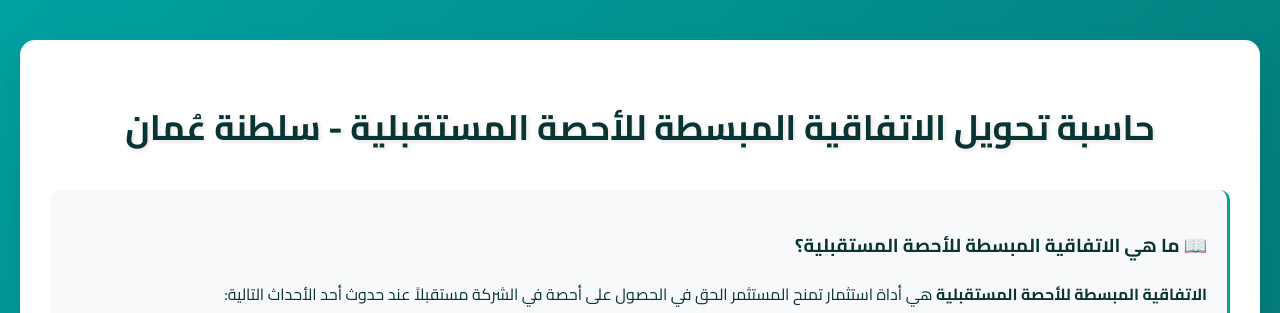
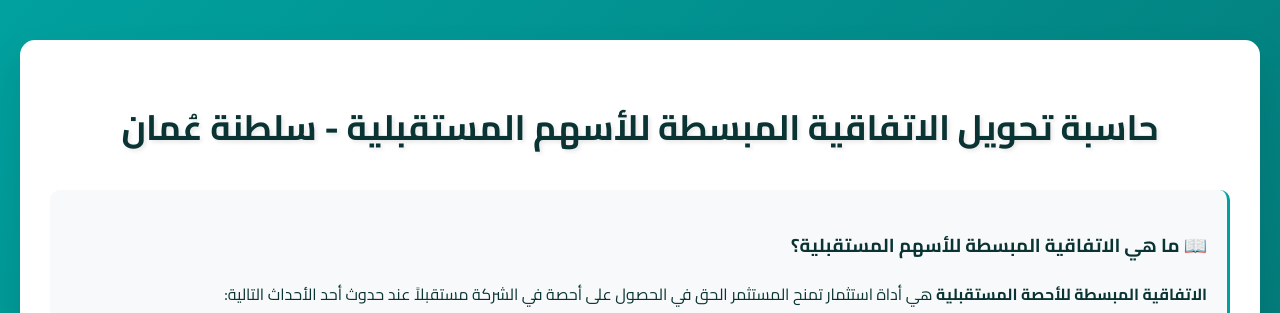
Before and after one commit to al-mazrui/oman-safe-calculator, a plain HTML site: page index.html in a window 1280 px wide. Shown: the top 313 px of the page. Drawn offline with Linux system fonts and the light colour scheme.

Commit message:
Update index.html

```diff
--- a/index.html
+++ b/index.html
@@ -215,10 +215,10 @@
 </head>
 <body>
     <div class="container">
-        <h1>حاسبة تحويل الاتفاقية المبسطة للأحصة المستقبلية - سلطنة عُمان</h1>
+        <h1>حاسبة تحويل الاتفاقية المبسطة للأسهم المستقبلية - سلطنة عُمان</h1>
 
         <div style="background: #f8f9fa; padding: 20px; border-radius: 10px; margin-bottom: 30px; border-right: 3px solid #00a19f;">
-            <h3 style="color: #0a3433; margin-bottom: 15px; text-align: right; font-weight: 700;">📖 ما هي الاتفاقية المبسطة للأحصة المستقبلية؟</h3>
+            <h3 style="color: #0a3433; margin-bottom: 15px; text-align: right; font-weight: 700;">📖 ما هي الاتفاقية المبسطة للأسهم المستقبلية؟</h3>
             <p style="text-align: right; margin-bottom: 10px; color: #0a3433;">
                 <strong>الاتفاقية المبسطة للأحصة المستقبلية</strong> هي أداة استثمار تمنح المستثمر الحق في الحصول على أحصة في الشركة مستقبلاً عند حدوث أحد الأحداث التالية:
             </p>
```
